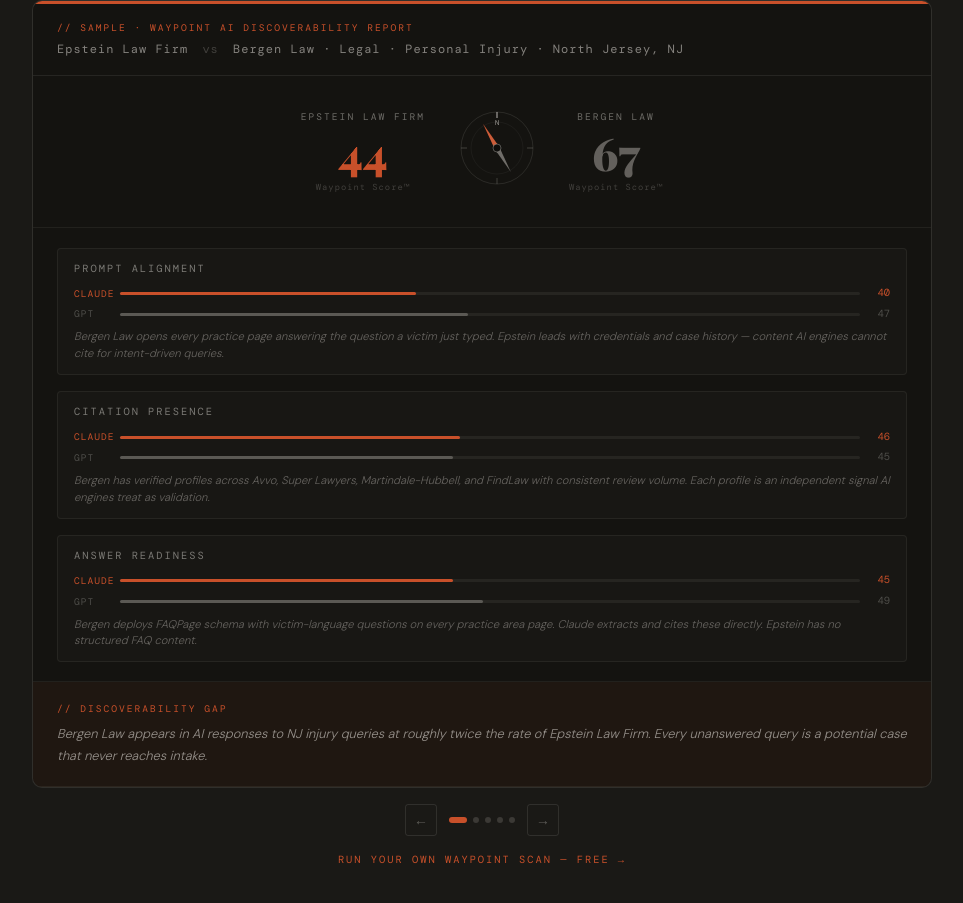
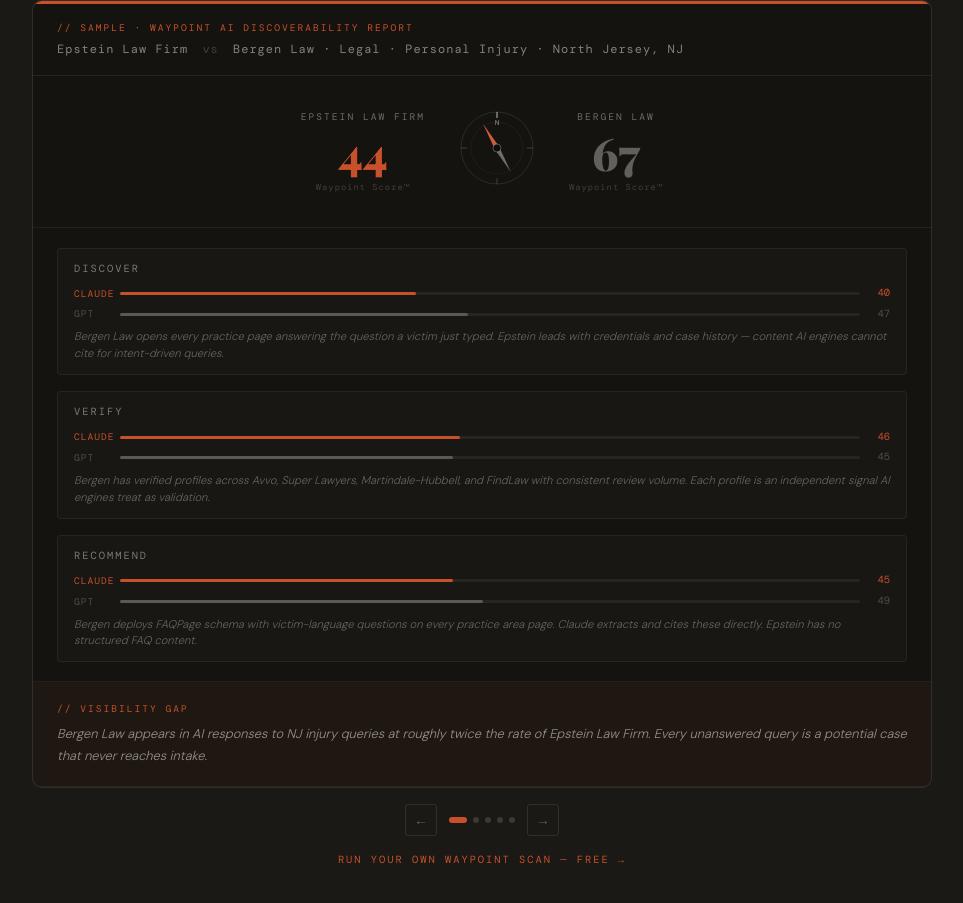
Before and after one commit to kmccarthy01-wyckoff/openroadanalytics, a website: page index.html in a window 1280 px wide. Shown: the part 1291-2194 px from the top of the page, without its empty margins (158-1121 px from the left). Drawn offline with nearby package versions, Linux system fonts and the light colour scheme; a web font is replaced by a local one.

Commit message:
Update index.html

```diff
--- a/index.html
+++ b/index.html
@@ -1559,7 +1559,7 @@ footer {
         </div>
         <div class="sample-dims">
         <div class="sample-dim">
-          <div class="sample-dim-label">Prompt Alignment</div>
+          <div class="sample-dim-label">Discover</div>
           <div class="sample-dim-bars">
             <div class="sample-bar-row"><span class="sample-engine a">Claude</span><div class="sample-track"><div class="sample-bar a" style="width:40%"></div></div><span class="sample-score-n a">40</span></div>
             <div class="sample-bar-row"><span class="sample-engine b">GPT</span><div class="sample-track"><div class="sample-bar b" style="width:47%"></div></div><span class="sample-score-n b">47</span></div>
@@ -1567,7 +1567,7 @@ footer {
           <div class="sample-insight">Bergen Law opens every practice page answering the question a victim just typed. Epstein leads with credentials and case history — content AI engines cannot cite for intent-driven queries.</div>
         </div>
         <div class="sample-dim">
-          <div class="sample-dim-label">Citation Presence</div>
+          <div class="sample-dim-label">Verify</div>
           <div class="sample-dim-bars">
             <div class="sample-bar-row"><span class="sample-engine a">Claude</span><div class="sample-track"><div class="sample-bar a" style="width:46%"></div></div><span class="sample-score-n a">46</span></div>
             <div class="sample-bar-row"><span class="sample-engine b">GPT</span><div class="sample-track"><div class="sample-bar b" style="width:45%"></div></div><span class="sample-score-n b">45</span></div>
@@ -1575,7 +1575,7 @@ footer {
           <div class="sample-insight">Bergen has verified profiles across Avvo, Super Lawyers, Martindale-Hubbell, and FindLaw with consistent review volume. Each profile is an independent signal AI engines treat as validation.</div>
         </div>
         <div class="sample-dim">
-          <div class="sample-dim-label">Answer Readiness</div>
+          <div class="sample-dim-label">Recommend</div>
           <div class="sample-dim-bars">
             <div class="sample-bar-row"><span class="sample-engine a">Claude</span><div class="sample-track"><div class="sample-bar a" style="width:45%"></div></div><span class="sample-score-n a">45</span></div>
             <div class="sample-bar-row"><span class="sample-engine b">GPT</span><div class="sample-track"><div class="sample-bar b" style="width:49%"></div></div><span class="sample-score-n b">49</span></div>
@@ -1584,7 +1584,7 @@ footer {
         </div>
         </div>
         <div class="sample-gap">
-          <div class="sample-gap-label">// Discoverability Gap</div>
+          <div class="sample-gap-label">// Visibility Gap</div>
           <div class="sample-gap-text">Bergen Law appears in AI responses to NJ injury queries at roughly twice the rate of Epstein Law Firm. Every unanswered query is a potential case that never reaches intake.</div>
         </div>
       </div>
@@ -1623,7 +1623,7 @@ footer {
         </div>
         <div class="sample-dims">
         <div class="sample-dim">
-          <div class="sample-dim-label">Prompt Alignment</div>
+          <div class="sample-dim-label">Discover</div>
           <div class="sample-dim-bars">
             <div class="sample-bar-row"><span class="sample-engine a">Claude</span><div class="sample-track"><div class="sample-bar a" style="width:41%"></div></div><span class="sample-score-n a">41</span></div>
             <div class="sample-bar-row"><span class="sample-engine b">GPT</span><div class="sample-track"><div class="sample-bar b" style="width:47%"></div></div><span class="sample-score-n b">47</span></div>
@@ -1631,7 +1631,7 @@ footer {
           <div class="sample-insight">Charlotte Strings opens with the questions couples ask — repertoire, pricing, booking process. Carolina Royal Strings leads with biography. AI engines surface the brand that answers the question first.</div>
         </div>
         <div class="sample-dim">
-          <div class="sample-dim-label">Citation Presence</div>
+          <div class="sample-dim-label">Verify</div>
           <div class="sample-dim-bars">
             <div class="sample-bar-row"><span class="sample-engine a">Claude</span><div class="sample-track"><div class="sample-bar a" style="width:46%"></div></div><span class="sample-score-n a">46</span></div>
             <div class="sample-bar-row"><span class="sample-engine b">GPT</span><div class="sample-track"><div class="sample-bar b" style="width:54%"></div></div><span class="sample-score-n b">54</span></div>
@@ -1639,7 +1639,7 @@ footer {
           <div class="sample-insight">Charlotte Strings has active profiles on The Knot and WeddingWire — the two platforms AI engines weight most heavily for local wedding vendor recommendations. Carolina Royal Strings has neither.</div>
         </div>
         <div class="sample-dim">
-          <div class="sample-dim-label">Answer Readiness</div>
+          <div class="sample-dim-label">Recommend</div>
           <div class="sample-dim-bars">
             <div class="sample-bar-row"><span class="sample-engine a">Claude</span><div class="sample-track"><div class="sample-bar a" style="width:48%"></div></div><span class="sample-score-n a">48</span></div>
             <div class="sample-bar-row"><span class="sample-engine b">GPT</span><div class="sample-track"><div class="sample-bar b" style="width:54%"></div></div><span class="sample-score-n b">54</span></div>
@@ -1648,7 +1648,7 @@ footer {
         </div>
         </div>
         <div class="sample-gap">
-          <div class="sample-gap-label">// Discoverability Gap</div>
+          <div class="sample-gap-label">// Visibility Gap</div>
           <div class="sample-gap-text">Charlotte Strings wins every AI wedding query in the Charlotte market. The average booking is worth $2,500–$5,000. AI search is already where couples start.</div>
         </div>
       </div>
@@ -1687,7 +1687,7 @@ footer {
         </div>
         <div class="sample-dims">
         <div class="sample-dim">
-          <div class="sample-dim-label">Prompt Alignment</div>
+          <div class="sample-dim-label">Discover</div>
           <div class="sample-dim-bars">
             <div class="sample-bar-row"><span class="sample-engine a">Claude</span><div class="sample-track"><div class="sample-bar a" style="width:74%"></div></div><span class="sample-score-n a">74</span></div>
             <div class="sample-bar-row"><span class="sample-engine b">GPT</span><div class="sample-track"><div class="sample-bar b" style="width:78%"></div></div><span class="sample-score-n b">78</span></div>
@@ -1695,7 +1695,7 @@ footer {
           <div class="sample-insight">Hackensack’s content mirrors the questions patients ask AI — symptoms, specialists, appointment booking. Valley’s content is organized around departments, not patient questions.</div>
         </div>
         <div class="sample-dim">
-          <div class="sample-dim-label">Citation Presence</div>
+          <div class="sample-dim-label">Verify</div>
           <div class="sample-dim-bars">
             <div class="sample-bar-row"><span class="sample-engine a">Claude</span><div class="sample-track"><div class="sample-bar a" style="width:68%"></div></div><span class="sample-score-n a">68</span></div>
             <div class="sample-bar-row"><span class="sample-engine b">GPT</span><div class="sample-track"><div class="sample-bar b" style="width:72%"></div></div><span class="sample-score-n b">72</span></div>
@@ -1703,7 +1703,7 @@ footer {
           <div class="sample-insight">Hackensack’s national rankings, research publications, and news coverage create a dense third-party citation network AI engines treat as clinical authority.</div>
         </div>
         <div class="sample-dim">
-          <div class="sample-dim-label">Answer Readiness</div>
+          <div class="sample-dim-label">Recommend</div>
           <div class="sample-dim-bars">
             <div class="sample-bar-row"><span class="sample-engine a">Claude</span><div class="sample-track"><div class="sample-bar a" style="width:62%"></div></div><span class="sample-score-n a">62</span></div>
             <div class="sample-bar-row"><span class="sample-engine b">GPT</span><div class="sample-track"><div class="sample-bar b" style="width:68%"></div></div><span class="sample-score-n b">68</span></div>
@@ -1712,7 +1712,7 @@ footer {
         </div>
         </div>
         <div class="sample-gap">
-          <div class="sample-gap-label">// Discoverability Gap</div>
+          <div class="sample-gap-label">// Visibility Gap</div>
           <div class="sample-gap-text">Hackensack holds a 13-point AI visibility advantage over Valley. For a health system where patient acquisition begins with an AI search, that gap has direct volume implications.</div>
         </div>
       </div>
@@ -1751,7 +1751,7 @@ footer {
         </div>
         <div class="sample-dims">
         <div class="sample-dim">
-          <div class="sample-dim-label">Prompt Alignment</div>
+          <div class="sample-dim-label">Discover</div>
           <div class="sample-dim-bars">
             <div class="sample-bar-row"><span class="sample-engine a">Claude</span><div class="sample-track"><div class="sample-bar a" style="width:32%"></div></div><span class="sample-score-n a">32</span></div>
             <div class="sample-bar-row"><span class="sample-engine b">GPT</span><div class="sample-track"><div class="sample-bar b" style="width:38%"></div></div><span class="sample-score-n b">38</span></div>
@@ -1759,7 +1759,7 @@ footer {
           <div class="sample-insight">80/20’s online presence uses the language buyers search — “dry aged beef Westwood,” “custom cuts NJ,” “grass fed butcher near me.” Mel’s website leads with brand story rather than buyer queries.</div>
         </div>
         <div class="sample-dim">
-          <div class="sample-dim-label">Citation Presence</div>
+          <div class="sample-dim-label">Verify</div>
           <div class="sample-dim-bars">
             <div class="sample-bar-row"><span class="sample-engine a">Claude</span><div class="sample-track"><div class="sample-bar a" style="width:35%"></div></div><span class="sample-score-n a">35</span></div>
             <div class="sample-bar-row"><span class="sample-engine b">GPT</span><div class="sample-track"><div class="sample-bar b" style="width:41%"></div></div><span class="sample-score-n b">41</span></div>
@@ -1767,7 +1767,7 @@ footer {
           <div class="sample-insight">80/20 has accumulated Yelp reviews, Google Business Profile activity, and local food blog coverage that AI engines treat as community validation. Mel’s third-party footprint is thinner.</div>
         </div>
         <div class="sample-dim">
-          <div class="sample-dim-label">Answer Readiness</div>
+          <div class="sample-dim-label">Recommend</div>
           <div class="sample-dim-bars">
             <div class="sample-bar-row"><span class="sample-engine a">Claude</span><div class="sample-track"><div class="sample-bar a" style="width:36%"></div></div><span class="sample-score-n a">36</span></div>
             <div class="sample-bar-row"><span class="sample-engine b">GPT</span><div class="sample-track"><div class="sample-bar b" style="width:44%"></div></div><span class="sample-score-n b">44</span></div>
@@ -1776,7 +1776,7 @@ footer {
         </div>
         </div>
         <div class="sample-gap">
-          <div class="sample-gap-label">// Discoverability Gap</div>
+          <div class="sample-gap-label">// Visibility Gap</div>
           <div class="sample-gap-text">Both brands are below the category average for specialty food retail. The gap is closeable — and the brand that moves first owns the AI conversation in Westwood.</div>
         </div>
       </div>
@@ -1815,7 +1815,7 @@ footer {
         </div>
         <div class="sample-dims">
         <div class="sample-dim">
-          <div class="sample-dim-label">Prompt Alignment</div>
+          <div class="sample-dim-label">Discover</div>
           <div class="sample-dim-bars">
             <div class="sample-bar-row"><span class="sample-engine a">Claude</span><div class="sample-track"><div class="sample-bar a" style="width:77%"></div></div><span class="sample-score-n a">77</span></div>
             <div class="sample-bar-row"><span class="sample-engine b">GPT</span><div class="sample-track"><div class="sample-bar b" style="width:83%"></div></div><span class="sample-score-n b">83</span></div>
@@ -1823,7 +1823,7 @@ footer {
           <div class="sample-insight">Bose content answers the questions buyers ask AI — “best noise cancelling headphones,” “headphones for travel.” Beats content leads with culture and celebrity, which AI does not cite for product queries.</div>
         </div>
         <div class="sample-dim">
-          <div class="sample-dim-label">Citation Presence</div>
+          <div class="sample-dim-label">Verify</div>
           <div class="sample-dim-bars">
             <div class="sample-bar-row"><span class="sample-engine a">Claude</span><div class="sample-track"><div class="sample-bar a" style="width:74%"></div></div><span class="sample-score-n a">74</span></div>
             <div class="sample-bar-row"><span class="sample-engine b">GPT</span><div class="sample-track"><div class="sample-bar b" style="width:80%"></div></div><span class="sample-score-n b">80</span></div>
@@ -1831,7 +1831,7 @@ footer {
           <div class="sample-insight">Bose is cited across audio engineering publications, travel media, and consumer tech review sites. Beats’ citation network is stronger in entertainment media, which carries less weight for product recommendation queries.</div>
         </div>
         <div class="sample-dim">
-          <div class="sample-dim-label">Answer Readiness</div>
+          <div class="sample-dim-label">Recommend</div>
           <div class="sample-dim-bars">
             <div class="sample-bar-row"><span class="sample-engine a">Claude</span><div class="sample-track"><div class="sample-bar a" style="width:72%"></div></div><span class="sample-score-n a">72</span></div>
             <div class="sample-bar-row"><span class="sample-engine b">GPT</span><div class="sample-track"><div class="sample-bar b" style="width:78%"></div></div><span class="sample-score-n b">78</span></div>
@@ -1840,7 +1840,7 @@ footer {
         </div>
         </div>
         <div class="sample-gap">
-          <div class="sample-gap-label">// Discoverability Gap</div>
+          <div class="sample-gap-label">// Visibility Gap</div>
           <div class="sample-gap-text">Bose holds an 18-point AI visibility advantage over Beats in product recommendation queries. For a category where AI search shapes the consideration set, that structural lead compounds over time.</div>
         </div>
       </div>
```
